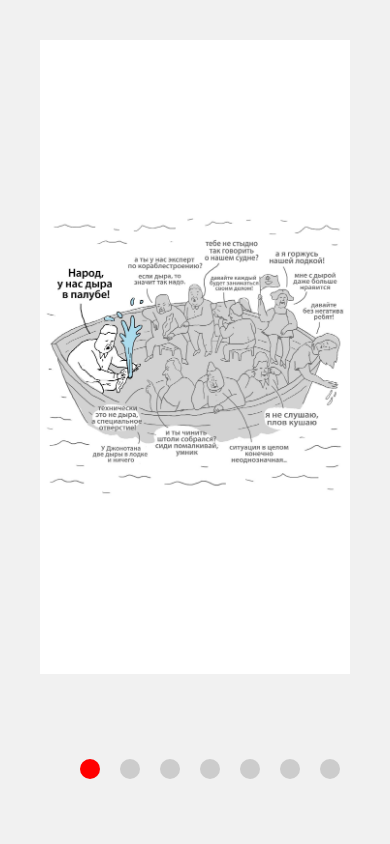
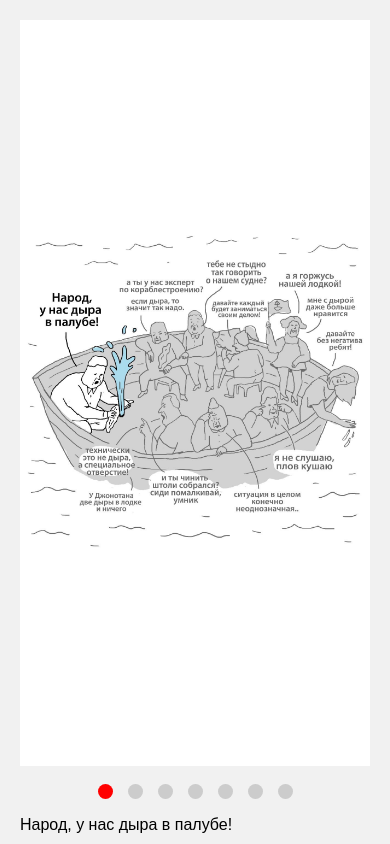
Before and after one commit to ipipka/cssMemSlider, a plain HTML site: page index.html in a window 390 px wide. Drawn offline with Linux system fonts and the light colour scheme.

Commit message:
feat: adaptive for mobile, minor improvements (Saturday, 14-May-22 23:05:48 UTC)

```diff
--- a/styles.css
+++ b/styles.css
@@ -5,6 +5,7 @@
 :root {
     --indent-small: 2rem;
     --indent: 4rem;
+    --control: 4rem;
     --color-bg: #f1f1f1;
 }
 
@@ -84,19 +85,23 @@
 }
 
 .css-slider__label {
-    padding: 1rem;
-    width: 4rem;
-    height: 4rem;
+    padding: calc(var(--control) / 4);
+    width: var(--control);
+    height: var(--control);
     background-color: #ccc;
     background-clip: content-box;
-    border-radius: 2rem;
+    border-radius: calc(var(--control) / 2);
     cursor: pointer;
     transition: background-color 0.3s ease-in-out, padding 0.2s ease-in-out;
 }
 
 .css-slider__label:hover {
-    background-color: #414141;
-    padding: 1.5rem;
+    background-color: #999;
+    padding: calc(var(--control) / 2.5);
+}
+
+.css-slider__label:active {
+    background-color: #333;
 }
 
 /* slide img & text */
@@ -143,7 +148,7 @@
 .css-slider__control[data-value="5"]:checked ~ .css-slider__footer .css-slider__label:nth-child(5),
 .css-slider__control[data-value="6"]:checked ~ .css-slider__footer .css-slider__label:nth-child(6),
 .css-slider__control[data-value="7"]:checked ~ .css-slider__footer .css-slider__label:nth-child(7) {
-    padding: 1rem;
+    padding: calc(var(--control) / 4);
     cursor: default;
 }
 
@@ -163,8 +168,30 @@
     background-color: lightskyblue;
 }
 .css-slider__control[data-value="6"]:checked ~ .css-slider__footer .css-slider__label:nth-child(6) {
-    background-color: dodgerblue;
+    background-color: royalblue;
 }
 .css-slider__control[data-value="7"]:checked ~ .css-slider__footer .css-slider__label:nth-child(7) {
     background-color: blueviolet;
 }
+
+/* mobile */
+@media (max-width: 767px) {
+    :root {
+        --indent-small: 1rem;
+        --indent: 2rem;
+        --control: 3rem;
+    }
+
+    .css-slider__footer {
+        flex-direction: column;
+    }
+
+    .css-slider__text {
+        max-width: 100%;
+        order: 2;
+    }
+
+    .css-slider__labels {
+        order: 1;
+    }
+}
```
